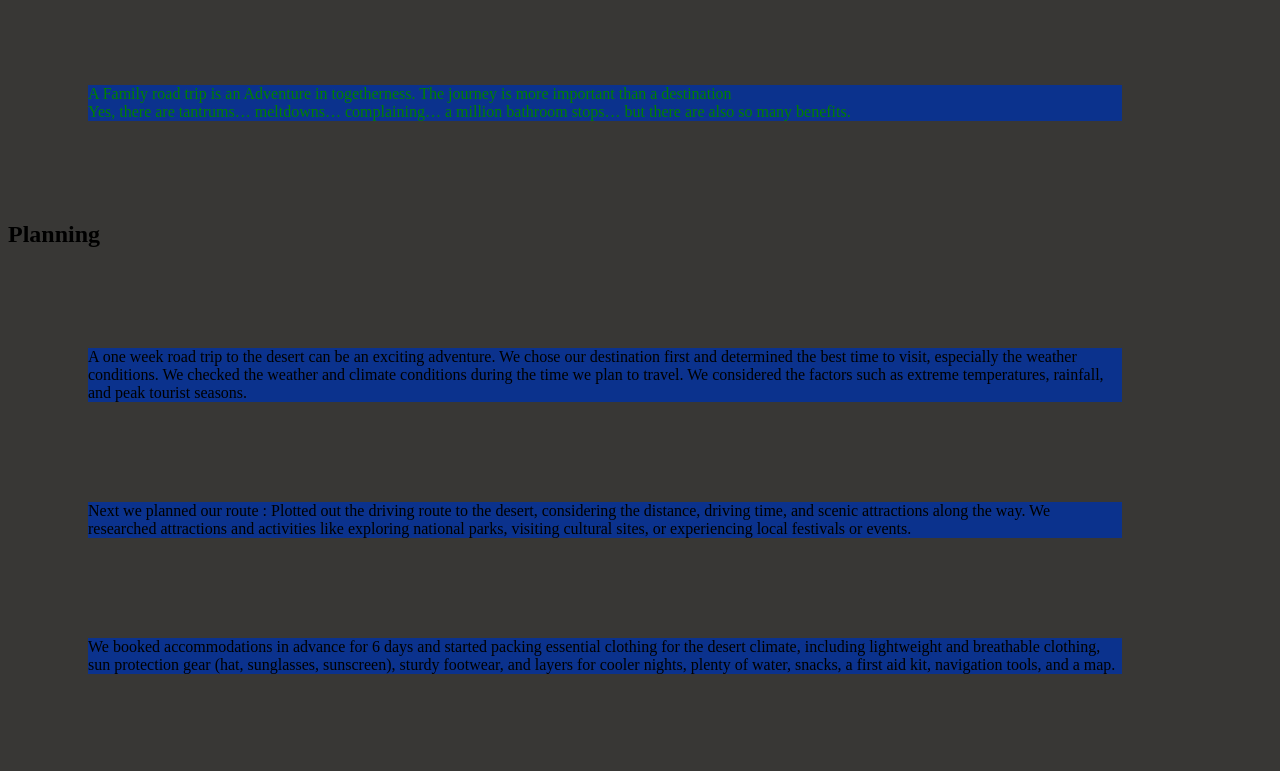
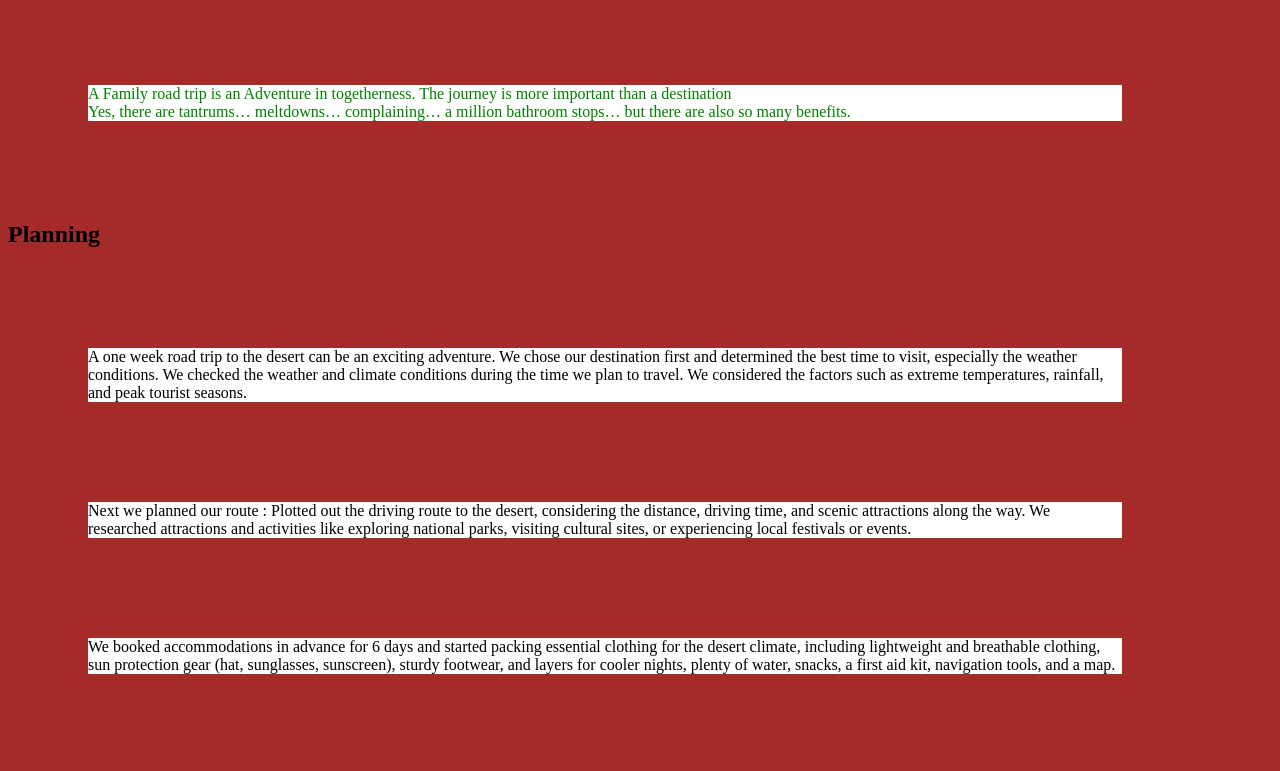
Before and after one commit to LaunchCodeAllhubs/js-assignment-4-html-me-something-pradeepasenthillc2023, a website: page index.html in a window 1280 px wide. Shown: the part 73-844 px from the top of the page. Drawn offline with Linux system fonts and the light colour scheme; files whose address does not match are found by name.

Commit message:
status check

```diff
--- a/index.html
+++ b/index.html
@@ -6,7 +6,7 @@
 </header>
 <body>
 <main>
-    <p id="test" class="funParagraph"> A Family road trip is an Adventure in togetherness. The journey is more important than a destination
+    <p class="funParagraph"> A Family road trip is an Adventure in togetherness. The journey is more important than a destination
         <br/>Yes, there are tantrums… meltdowns… complaining… a million bathroom stops… but there are also so many benefits.
 
       </p>
--- a/styles.css
+++ b/styles.css
@@ -1,7 +1,7 @@
 body {
   margin: 8px;
   display: block;
-  background-color: rgba(4, 3, 1, 0.792);
+  background-color: brown;
 }
 p {
     margin-top: 100px;
@@ -23,8 +23,5 @@ p {
     text-align: center;
   }
   p {
-    background-color: rgb(11, 50, 141);
+    background-color:white;
   }
-  #Day1  {
-    background-color: rgb(129, 127, 212);
-  }
```
